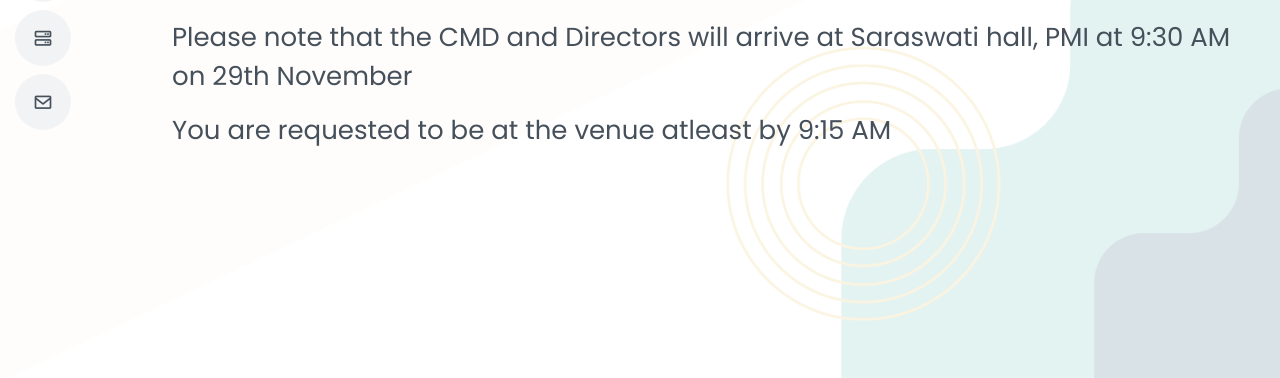
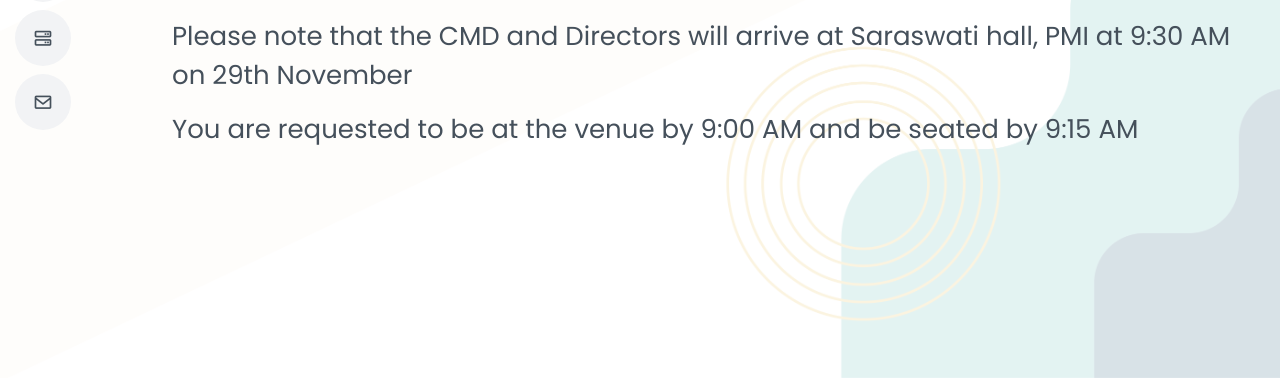
Before and after one commit to subinabid/pm23, a Django app: template register/templates/register/view.html in a window 1280 px wide. Shown: the part 422-800 px from the top of the page. Run offline with Django 4.2, Linux system fonts and the light colour scheme; the template is opened without the code that fills it, so the values that code supplies are empty; some libraries are stand-ins or nearby versions.

Commit message:
Venue timing modified

```diff
--- a/register/templates/register/view.html
+++ b/register/templates/register/view.html
@@ -9,6 +9,6 @@
     <p>Arrival : {{registered.arrival_date}} </p>
     <p>Departure : {{registered.departure_date}}</p>
     <p>Please note that the CMD and Directors will arrive at Saraswati hall, PMI at 9:30 AM on 29th November</p>
-    <p>You are requested to be at the venue atleast by 9:15 AM</p>
+    <p>You are requested to be at the venue by 9:00 AM and be seated by 9:15 AM</p>
 </div>
 {% endblock %}
```
